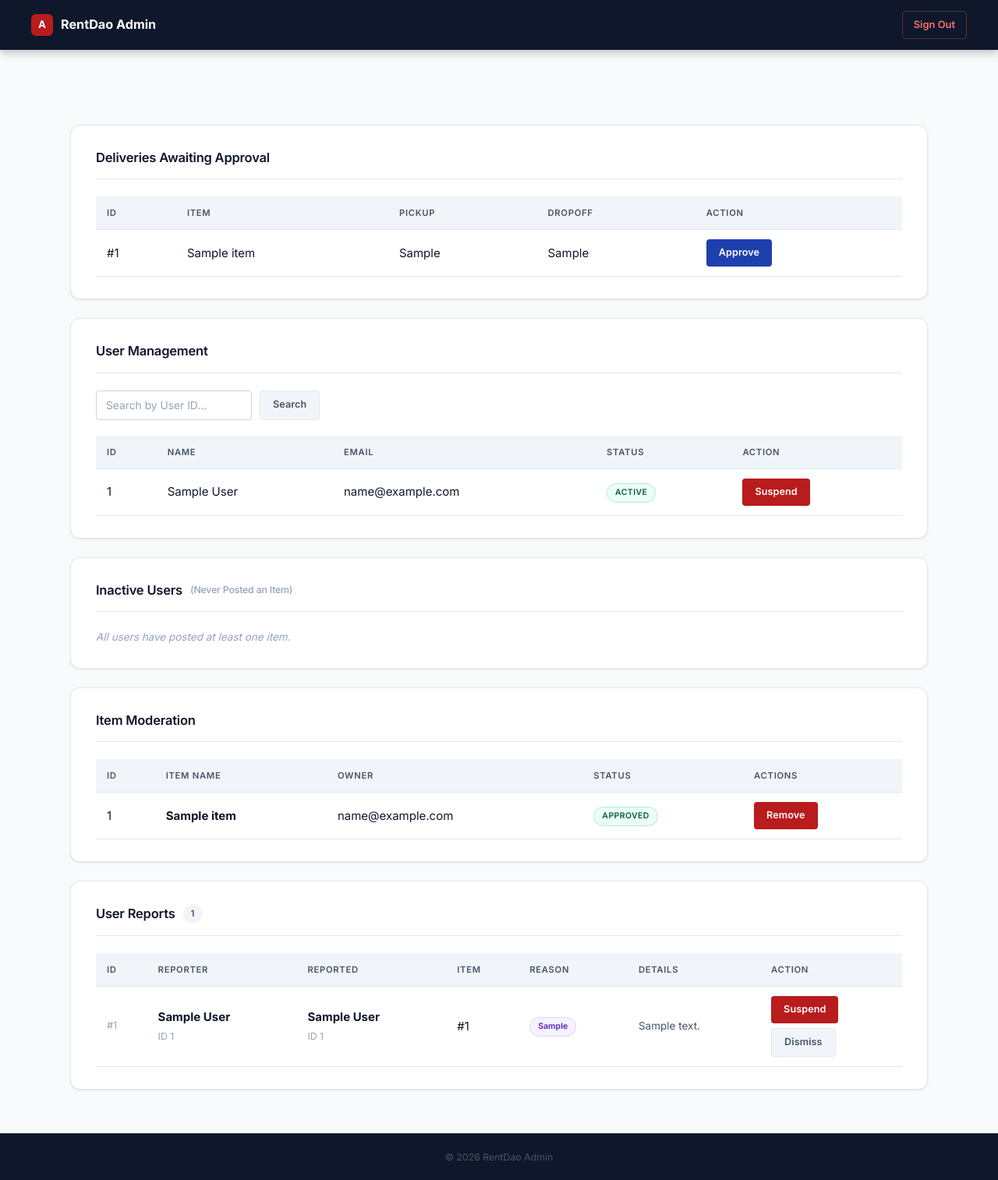
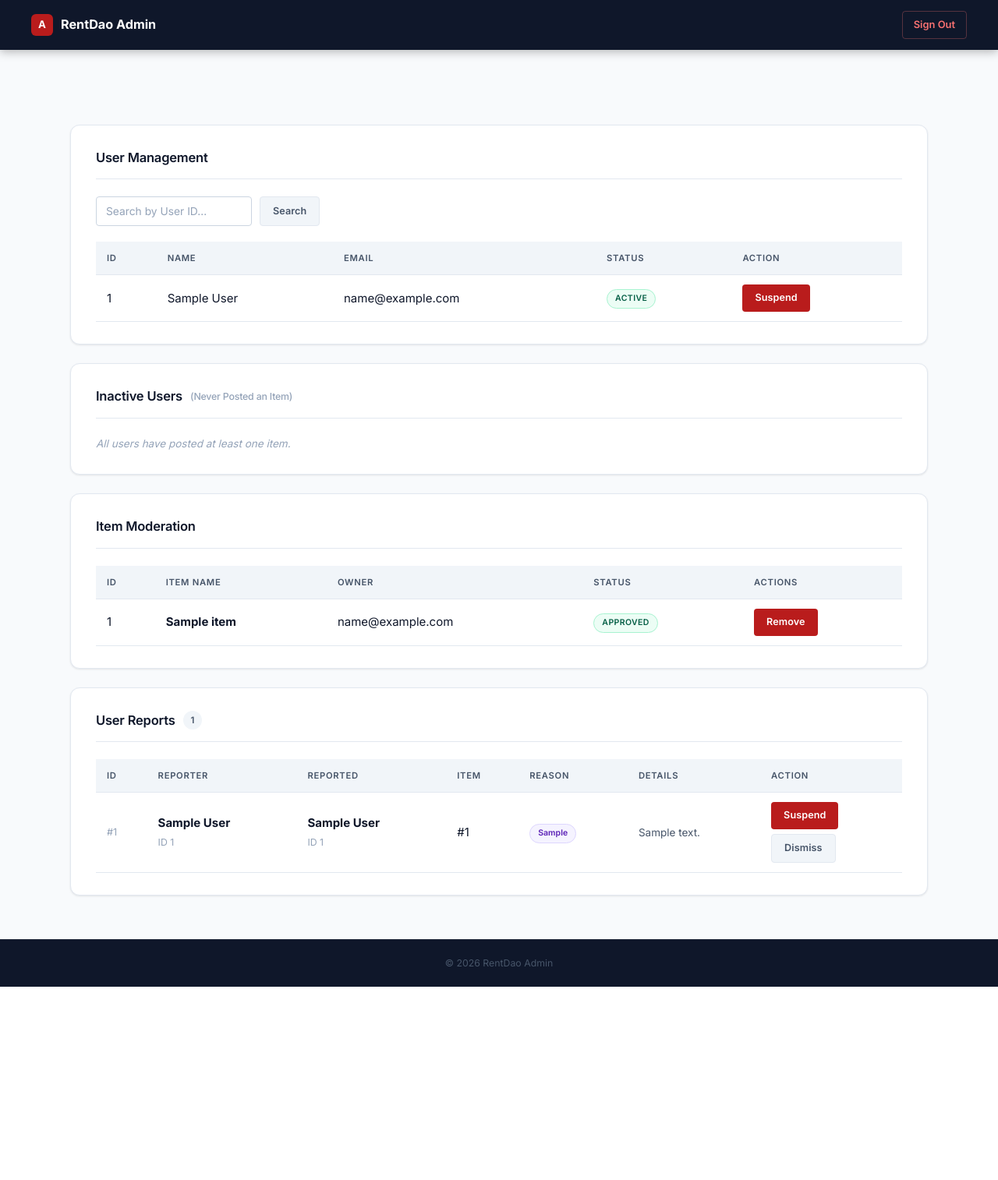
Before and after one commit to AshvinAA/RentDao, a FastAPI app: page /admin/ in a window 1280 px wide. Shown: the whole page at 78% size. After the commit the page ends 1266 px from the top, so only its background shows below. Run offline with FastAPI, Linux system fonts and the light colour scheme; the visitor is signed in with stand-in values (Sample User, id 1); tables that the repository leaves empty hold one stand-in row (values such as "Sample post").

Commit message:
nuked some admin privileges
Co-authored-by: Copilot <copilot@github.com>

```diff
--- a/routers/bookings.py
+++ b/routers/bookings.py
@@ -183,7 +183,7 @@ def approve_booking(booking_id: int, current_user: models.User = Depends(get_cur
     db.execute(
         text("""
             INSERT INTO delivery_history (booking_id, delivery_status, pickup_location, dropoff_location, delivery_date)
-            VALUES (:booking_id, 'awaiting_admin', :pickup, :dropoff, :delivery_date)
+            VALUES (:booking_id, 'pending', :pickup, :dropoff, :delivery_date)
         """),
         {
             "booking_id": booking_id,
--- a/routers/items.py
+++ b/routers/items.py
@@ -288,7 +288,7 @@ def approve_booking(
         db.execute(
             text("""
                 INSERT INTO delivery_history (booking_id, delivery_status, pickup_location, dropoff_location, delivery_date)
-                VALUES (:booking_id, 'awaiting_admin', :pickup_location, :dropoff_location, :delivery_date)
+                VALUES (:booking_id, 'pending', :pickup_location, :dropoff_location, :delivery_date)
             """),
             {
                 "booking_id": booking_id,
--- a/templates/admin.html
+++ b/templates/admin.html
@@ -21,35 +21,6 @@
 
     <main>
     <div class="container">
-
-        <!-- Deliveries -->
-        <div class="section-card">
-            <h2>Deliveries Awaiting Approval</h2>
-            {% if pending_deliveries %}
-            <table>
-                <thead>
-                    <tr><th>ID</th><th>Item</th><th>Pickup</th><th>Dropoff</th><th>Action</th></tr>
-                </thead>
-                <tbody>
-                    {% for delivery in pending_deliveries %}
-                    <tr>
-                        <td>#{{ delivery.id }}</td>
-                        <td>{{ delivery.item_name }}</td>
-                        <td>{{ delivery.pickup_location }}</td>
-                        <td>{{ delivery.dropoff_location }}</td>
-                        <td>
-                            <form action="/admin/deliveries/{{ delivery.id }}/approve" method="POST" style="margin: 0;">
-                                <button type="submit" class="btn btn-blue">Approve</button>
-                            </form>
-                        </td>
-                    </tr>
-                    {% endfor %}
-                </tbody>
-            </table>
-            {% else %}
-            <p class="empty-msg">No deliveries awaiting approval.</p>
-            {% endif %}
-        </div>
 
         <!-- User Management -->
         <div class="section-card">
```
Also changed, not shown: routers/admin.py (+0 -32 lines).
